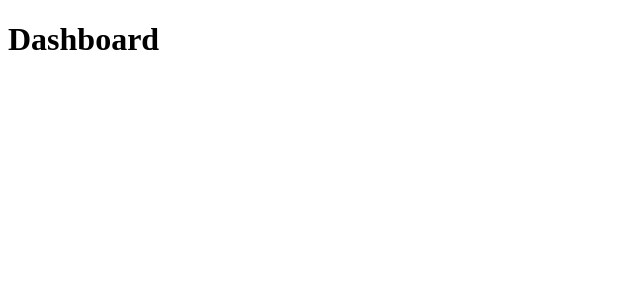
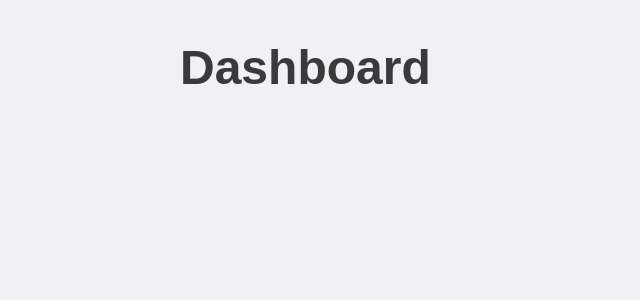
Before and after one commit to brendapc/gostack, a React (Create React App) app in the folder frontend-react/: page / in a window 1280 px wide. Shown: the top 300 px of the page, without its empty margins (0-640 px from the left). Built offline with nearby package versions, Linux system fonts and the light colour scheme.

Commit message:
styled components

```diff
--- a/frontend-react/package.json
+++ b/frontend-react/package.json
@@ -15,6 +15,7 @@
     "react-dom": "^17.0.1",
     "react-router-dom": "^5.2.0",
     "react-scripts": "4.0.0",
+    "styled-components": "^5.2.1",
     "typescript": "^4.0.3",
     "web-vitals": "^0.2.4"
   },
@@ -38,6 +39,7 @@
   },
   "devDependencies": {
     "@types/react-router-dom": "^5.1.6",
+    "@types/styled-components": "^5.1.4",
     "@typescript-eslint/eslint-plugin": "^4.6.1",
     "@typescript-eslint/parser": "^4.6.1",
     "eslint": "^7.12.1",
--- a/frontend-react/src/App.tsx
+++ b/frontend-react/src/App.tsx
@@ -1,12 +1,16 @@
 import React from 'react';
 import { BrowserRouter } from 'react-router-dom'
 
+import GlobalStyle from './styles/global'
 import Routes from './routes'
 
 const App: React.FC = () => (
+  <>
     <BrowserRouter>
         <Routes />
     </BrowserRouter>
+    <GlobalStyle />
+  </>
 )
 
 export default App;
--- a/frontend-react/src/pages/Dashboard/index.tsx
+++ b/frontend-react/src/pages/Dashboard/index.tsx
@@ -1,7 +1,9 @@
 import React from 'react'
 
+import { Title } from './styles'
+
 const Dashboard: React.FC = () => {
-  return <h1>Dashboard</h1>
+  return <Title>Dashboard</Title>
 }
 
 export default Dashboard
--- /dev/null
+++ b/frontend-react/src/pages/Dashboard/styles.ts
@@ -0,0 +1,6 @@
+import styled from 'styled-components'
+
+export const Title = styled.h1`
+  font-size: 48px;
+  color: #3A3A3A
+`;
--- /dev/null
+++ b/frontend-react/src/styles/global.ts
@@ -0,0 +1,23 @@
+import { createGlobalStyle } from 'styled-components'
+
+export default createGlobalStyle`
+  * {
+    margin: 0;
+    padding: 0;
+    outline: 0;
+    box-sizing: border-box;
+  }
+  body {
+    background-color: #F0F0F5;
+    -webkit-font-smoothing: antialiased;
+  }
+  body, input, button {
+    font: 16px sans-serif;
+  }
+
+  #root{
+    max-width: 960px;
+    margin: 0 auto;
+    padding: 40px 20px;
+  }
+`
```
Also changed, not shown: 1 other file (tests, documents, lock files or other folders).
